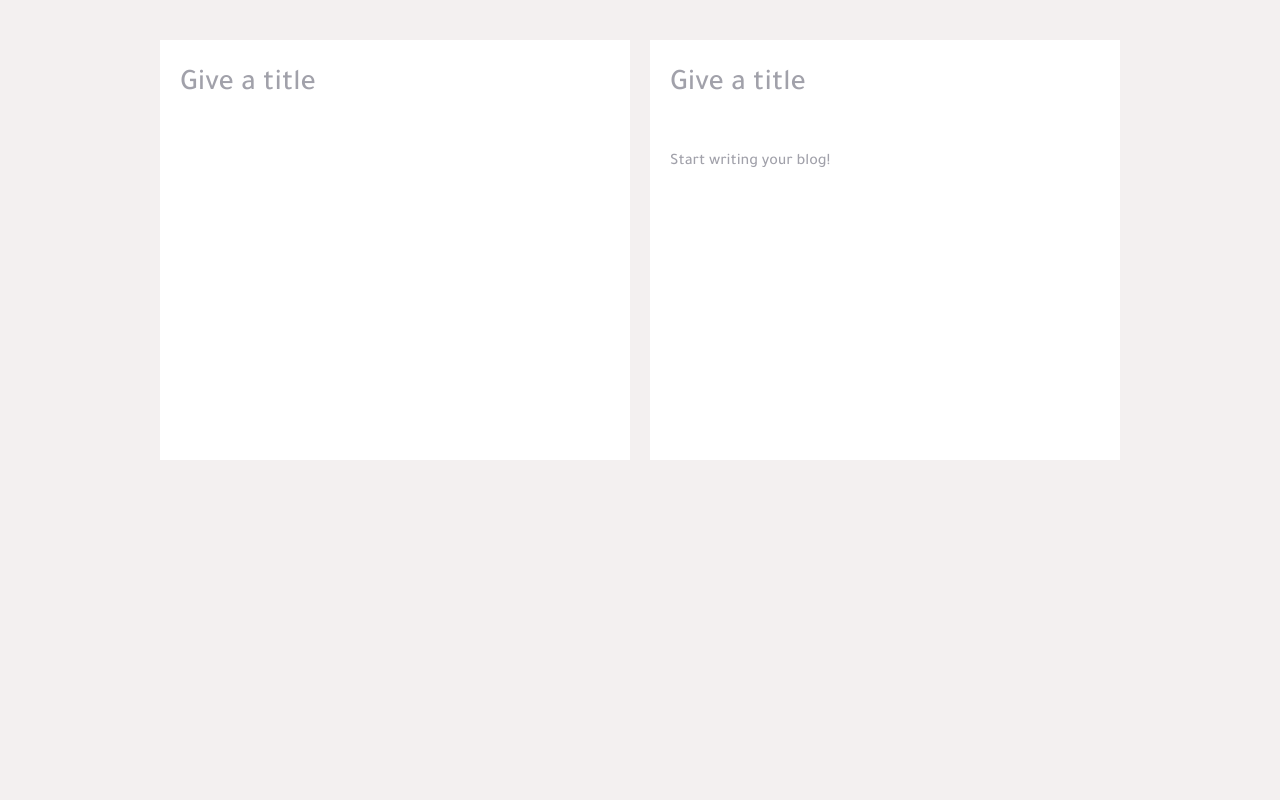
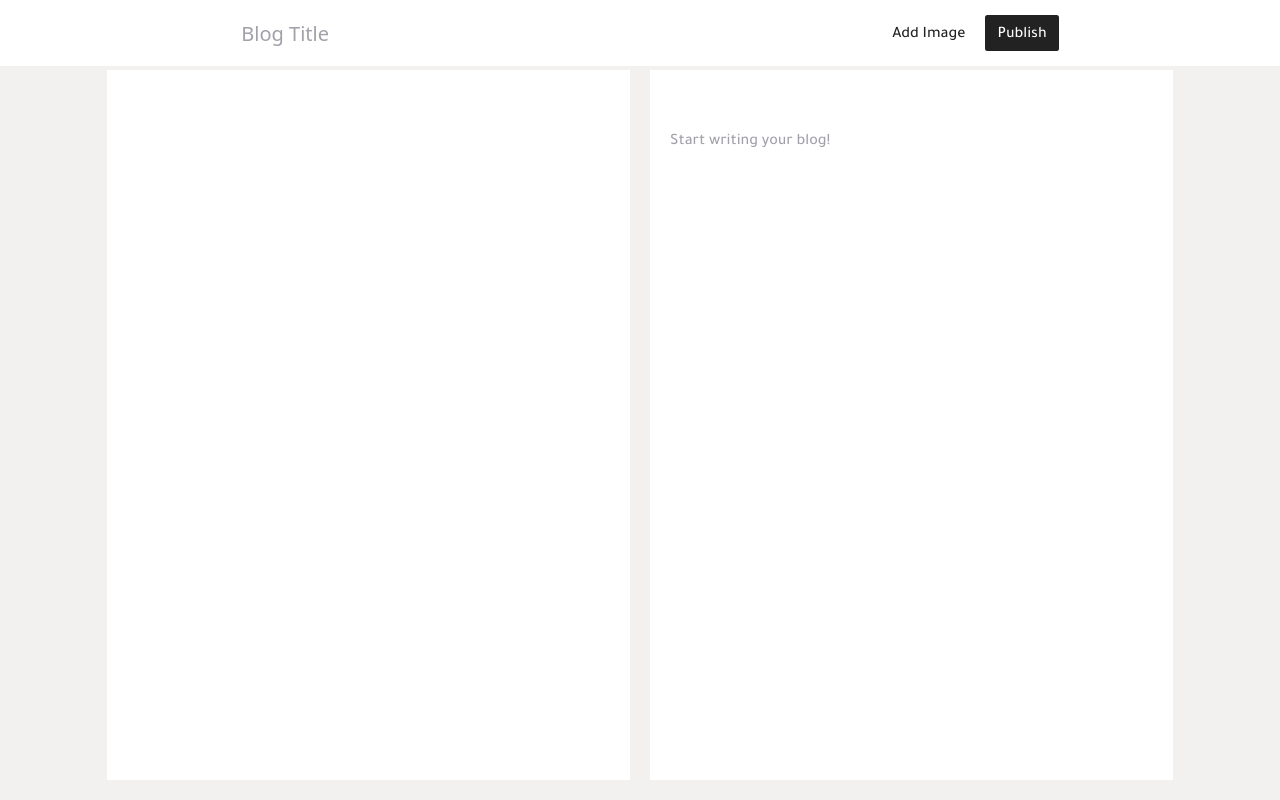
Before and after one commit to ponikar/ponikar-archive, a Next.js app: page /ponikar/create-blog in a window 1280 px wide. Built offline with nearby package versions, Linux system fonts and the light colour scheme.

Commit message:
Setting up basic create blog boilerplate

```diff
--- a/pages/ponikar/create-blog.tsx
+++ b/pages/ponikar/create-blog.tsx
@@ -1,13 +1,52 @@
-import { FC } from "react";
+import { ChangeEvent, DetailedHTMLProps, FC, InputHTMLAttributes, LegacyRef, RefObject, useCallback, useRef, useState } from "react";
+import { MediumButton } from "../../src/components/Button/button.component";
+import BlogTitle from "../../src/components/Create-Blog/blog-title.component";
 import { CreateBlogTextArea } from "../../src/components/Create-Blog/create-blog.component";
 
 
+interface BlogProps {
+    title: string;
+    article: string;
+}
+
+const INITIAL_PROPS :BlogProps = {
+    title: "",
+    article: "",
+}
+
+const CreateBlog: FC<{}> = () => {
+
+    const [blog, setBlog] = useState<BlogProps>(INITIAL_PROPS);
+    const fileRef = useRef(null);
+
+    const openFiles = useCallback(() => {
+        fileRef.current.click();
+
+    }, [fileRef]);
+
+    const appendImage = useCallback((e : ChangeEvent<HTMLInputElement>) => {
+        const url = URL.createObjectURL(e.currentTarget.files[0]);
+        setBlog({ ...blog, article: `${blog.article} ![alt](${url})` })
+        console.log(blog)
+    }, [blog]);
+
+    const setProps = (props:object) => setBlog({...blog, ...props});
 
 
-const CreateBlog: FC<{}> = () => {
-    return <main className="w-9/12 mx-auto">
-           <CreateBlogTextArea />
+    return <>
+    <nav className="w-full absolute top-0 left-0 bg-white">
+        <div className="w-8/12 mx-auto flex items-center justify-between p-2">
+            <BlogTitle title={blog.title} onChange={setProps} />
+            <div>
+                <MediumButton secondary onClick={openFiles}  title="Add Image" />
+                <MediumButton className="ml-2" title="Publish" /></div>
+            </div>
+    </nav>
+    <main className="w-10/12 mx-auto">
+           <input accept="images" type="file" ref={fileRef} onChange={appendImage}  />
+           <CreateBlogTextArea {...blog} setBlog={setProps} />
     </main>
+    </>
 }
 
 export default CreateBlog;
--- a/src/components/Button/button.component.tsx
+++ b/src/components/Button/button.component.tsx
@@ -1,9 +1,11 @@
-import { FC } from "react";
+import { ButtonHTMLAttributes, FC } from "react";
 
 
 interface PrimaryButtonProps {
     title: string;
     className?: string;
+    secondary?: boolean;
+
 }
 
 
@@ -14,8 +16,8 @@ const PrimaryButton :FC<PrimaryButtonProps>  = ({ title, className = "" }) => {
     </button>
 }
 
-export const MediumButton :FC<PrimaryButtonProps> = ({ title, className = "" }) => {
-    return <button className={`bg-primary rounded-primary text-base px-3 py-1 pt-2 text-white font-primary ${className}`}>
+export const MediumButton :FC<PrimaryButtonProps & ButtonHTMLAttributes<HTMLButtonElement>> = ({ title, className = "", secondary ,...props }) => {
+    return <button {...props} className={` ${secondary ? "bg-white text-primary" : "bg-primary text-white"} rounded-primary text-base px-3 py-1 pt-2 font-primary ${className}`}>
     { title }
 </button>
 }
--- /dev/null
+++ b/src/components/Create-Blog/blog-title.component.tsx
@@ -0,0 +1,18 @@
+import { FC } from "react";
+import style from "./create-blog.module.css"
+
+interface BlogTitleProps {
+    title: string;
+    onChange: (props: object) => void;
+}
+
+
+
+const BlogTitle :FC<BlogTitleProps> = ({  title, onChange }) => {
+
+    return <div className="flex-1">
+        <input type="text" placeholder="Blog Title" className={`${style.title_container}`} value={title} onChange={e => onChange({ title: e.target.value })} />
+    </div>
+}
+
+export default BlogTitle;
--- a/src/components/Create-Blog/create-blog.component.tsx
+++ b/src/components/Create-Blog/create-blog.component.tsx
@@ -1,26 +1,25 @@
 import style from "./create-blog.module.css"
-import unified from 'unified';
-import parse from 'remark-parse';
-import remark2react from 'remark-react';
 import marked from "marked"
-import { useState } from "react";
+import { FC, useState } from "react";
 
+interface CreateBlogTextAreaProps {
+  title: string;
+  article: string;
+  setBlog: (prop: object) => void
+}
 
-export const CreateBlogTextArea = () => {
-  const [article, setArticle] = useState("");
-  const [title, setTitle] = useState("")
+export const CreateBlogTextArea :FC<CreateBlogTextAreaProps> = ({ title, article, setBlog }) => {
+
    return <div className="grid gap-5 mt-10 font-primary grid-cols-2">
     <div className="bg-white py-5">
-      <input value={title} readOnly className={style.title_container} placeholder="Give a title" />
     <div
-      dangerouslySetInnerHTML={{ __html: marked(marked(article)) }}
+      dangerouslySetInnerHTML={{ __html: marked(article) }}
       className={`${style.article_container} bg-white`}>
    </div>
     </div>
 
     <div className="bg-white py-5">
-      <input value={title} onChange={e => setTitle(e.target.value)} className={style.title_container} placeholder="Give a title" />
-      <textarea placeholder="Start writing your blog!" value={article} onChange={e => setArticle(e.target.value)}
+      <textarea placeholder="Start writing your blog!" value={article} onChange={e => setBlog({ article: e.target.value })}
       className={`${style.article_container}`} />
     </div>
    </div>
--- a/src/components/Create-Blog/create-blog.module.css
+++ b/src/components/Create-Blog/create-blog.module.css
@@ -5,9 +5,8 @@
 .article_container {
    margin-top: 20px;
    width: 100%;
-   height: 300px;
+   height: 80vh;
    resize: none;
-   max-height: 300px;
    overflow-y: scroll;
    padding:20px;
 }
@@ -16,5 +15,5 @@
     padding: 20px;
     width: 100%;
     height: 50px;
-    font-size: 30px;
+    font-size: 20px;
 }
```
